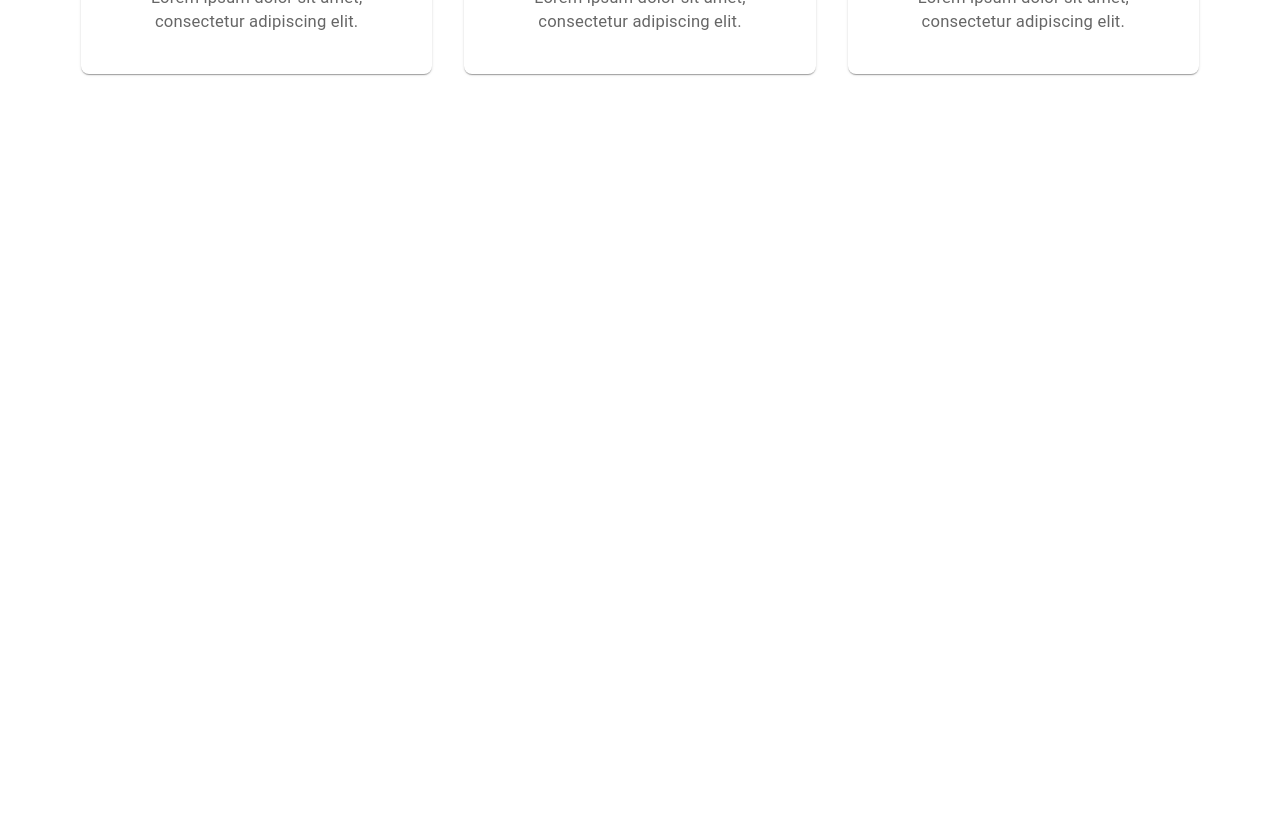
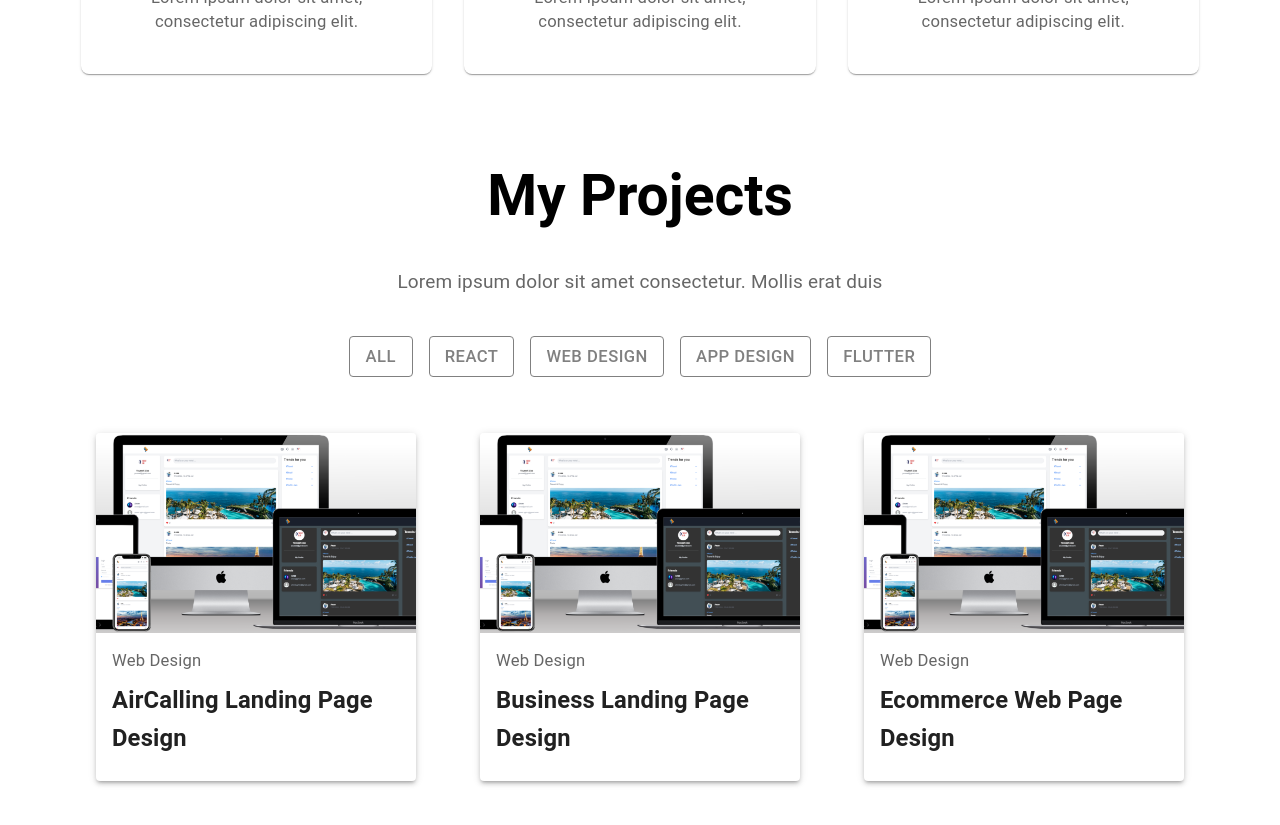
Before and after one commit to youssefalaa10/Portfolio, a React (Vite) app: page / in a window 1280 px wide. Shown: the part 1600-2425 px from the top of the page. Before the commit the page ends 1731 px from the top, so only its background shows below. Built offline with nearby package versions, Linux system fonts and the light colour scheme.

Commit message:
feat: :sparkles: add projects section

```diff
--- /dev/null
+++ b/src/Components/FilterButtons.jsx
@@ -0,0 +1,15 @@
+import { Button, Box } from '@mui/material';
+
+const FilterButtons = () => {
+  return (
+    <Box display="flex" justifyContent="center" my={2} flexWrap="wrap" >
+      {['All', 'React', 'Web Design', 'App Design', 'Flutter'].map((filter) => (
+        <Button variant="outlined" sx={{ m: 1 ,borderColor: "black",border:1, color: "grey","&:hover": { transform: "scale(1.05)" ,backgroundColor: "orange", color: "white" , border: "none"} }} key={filter}>
+          {filter}
+        </Button>
+      ))}
+    </Box>
+  );
+};
+
+export default FilterButtons;
--- /dev/null
+++ b/src/Components/ProjectCard.jsx
@@ -0,0 +1,70 @@
+import {
+  Card,
+  CardMedia,
+  CardContent,
+  Typography,
+  Grid,
+  Box,
+} from "@mui/material";
+
+const ProjectCard = ({ image, title, category }) => {
+  return (
+    <Card
+      sx={{
+        maxWidth: 345,
+        m: 2,
+        boxShadow: 3,
+        transition: "transform 0.3s ease-in-out",
+        "&:hover": { transform: "scale(1.05)" },
+      }}
+    >
+      <CardMedia component="img" height="200" image={image} alt={title} />
+      <CardContent>
+        <Typography variant="body2" color="text.secondary" sx={{ mb: 1 }}>
+          {category}
+        </Typography>
+        <Typography variant="h6" sx={{ fontWeight: "bold" }}>
+          {title}
+        </Typography>
+      </CardContent>
+    </Card>
+  );
+};
+
+const ProjectsGrid = () => {
+  const projects = [
+    {
+      image: "/assets/instaimage.png",
+      title: "AirCalling Landing Page Design",
+      category: "Web Design",
+    },
+    {
+      image: "/assets/instaimage.png",
+      title: "Business Landing Page Design",
+      category: "Web Design",
+    },
+    {
+      image: "/assets/instaimage.png",
+      title: "Ecommerce Web Page Design",
+      category: "Web Design",
+    },
+  ];
+
+  return (
+    <Box my={4} sx={{ px: 2 }}>
+      <Grid container spacing={4} justifyContent="center">
+        {projects.map((project) => (
+          <Grid item xs={12} sm={6} md={4} lg={4} key={project.title}>
+            <ProjectCard
+              image={project.image}
+              title={project.title}
+              category={project.category}
+            />
+          </Grid>
+        ))}
+      </Grid>
+    </Box>
+  );
+};
+
+export default ProjectsGrid;
--- a/src/Pages/Home.jsx
+++ b/src/Pages/Home.jsx
@@ -3,6 +3,7 @@
 import Hero from "../Components/Hero";
 import { Box, Container } from '@mui/material';
 import Services from "../Components/Services";
+import Projects from "./Projects";
 
 function Home() {
   return (
@@ -12,6 +13,7 @@
         <Hero />
         <About />
         <Services/>
+        <Projects />
       </Container>
     </Box>
   );
--- /dev/null
+++ b/src/Pages/Projects.jsx
@@ -0,0 +1,28 @@
+import { Typography, Box, Container } from '@mui/material';
+import FilterButtons from '../Components/FilterButtons';
+import ProjectsGrid from '../Components/ProjectCard';
+
+const Projects = () => {
+  return (
+    <Container maxWidth="lg" sx={{ py: 4 }}>
+      <Box textAlign="center" mb={4}>
+        <Typography variant="h3"
+        component="h2"
+        gutterBottom
+        sx={{ marginBottom: "2rem", fontWeight: "bold", "&:hover": { color: "orange" }, }} >
+          My Projects
+        </Typography>
+        <Typography variant="body1" color="text.secondary" sx={{ maxWidth: '600px', mx: 'auto' }}>
+          Lorem ipsum dolor sit amet consectetur. Mollis erat duis
+
+        </Typography>
+      </Box>
+      <Box mb={4}>
+        <FilterButtons />
+      </Box>
+      <ProjectsGrid />
+    </Container>
+  );
+};
+
+export default Projects;
```
Also changed, not shown: public/assets/instaimage.png (added).
